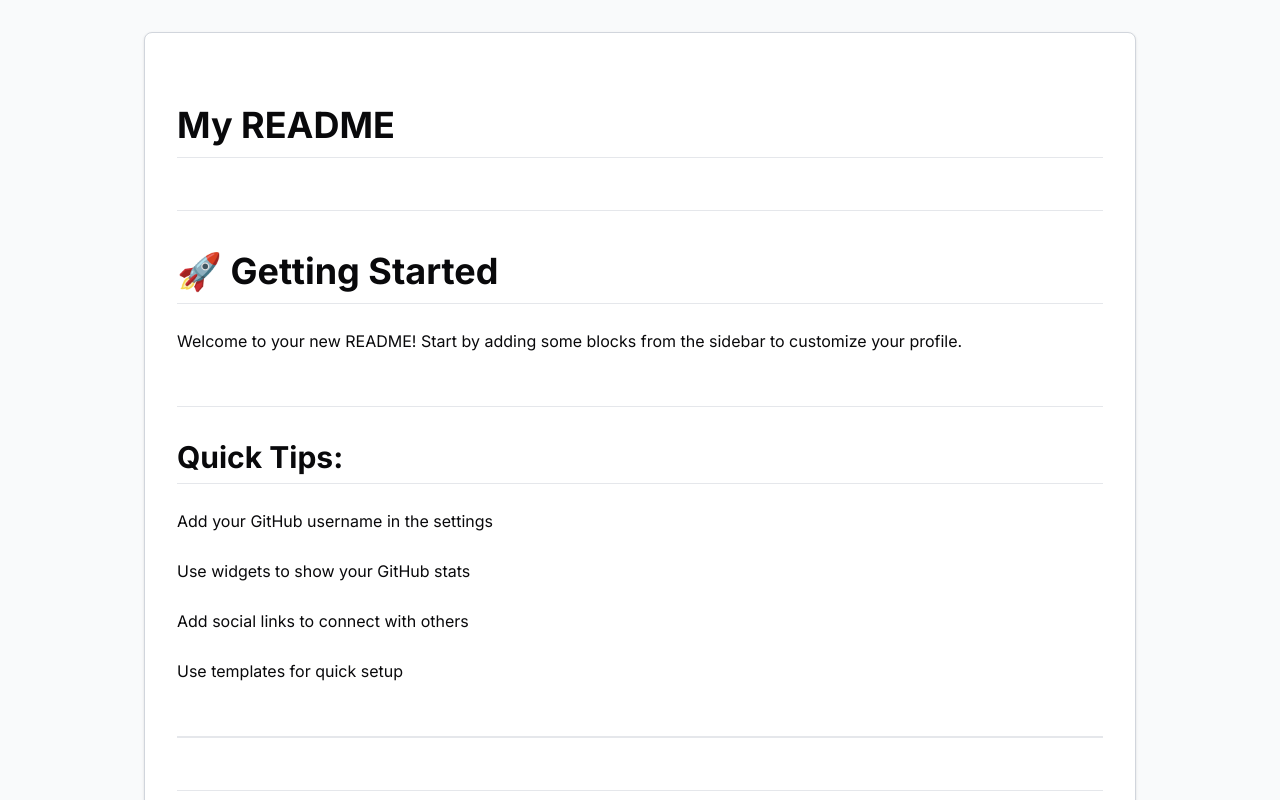
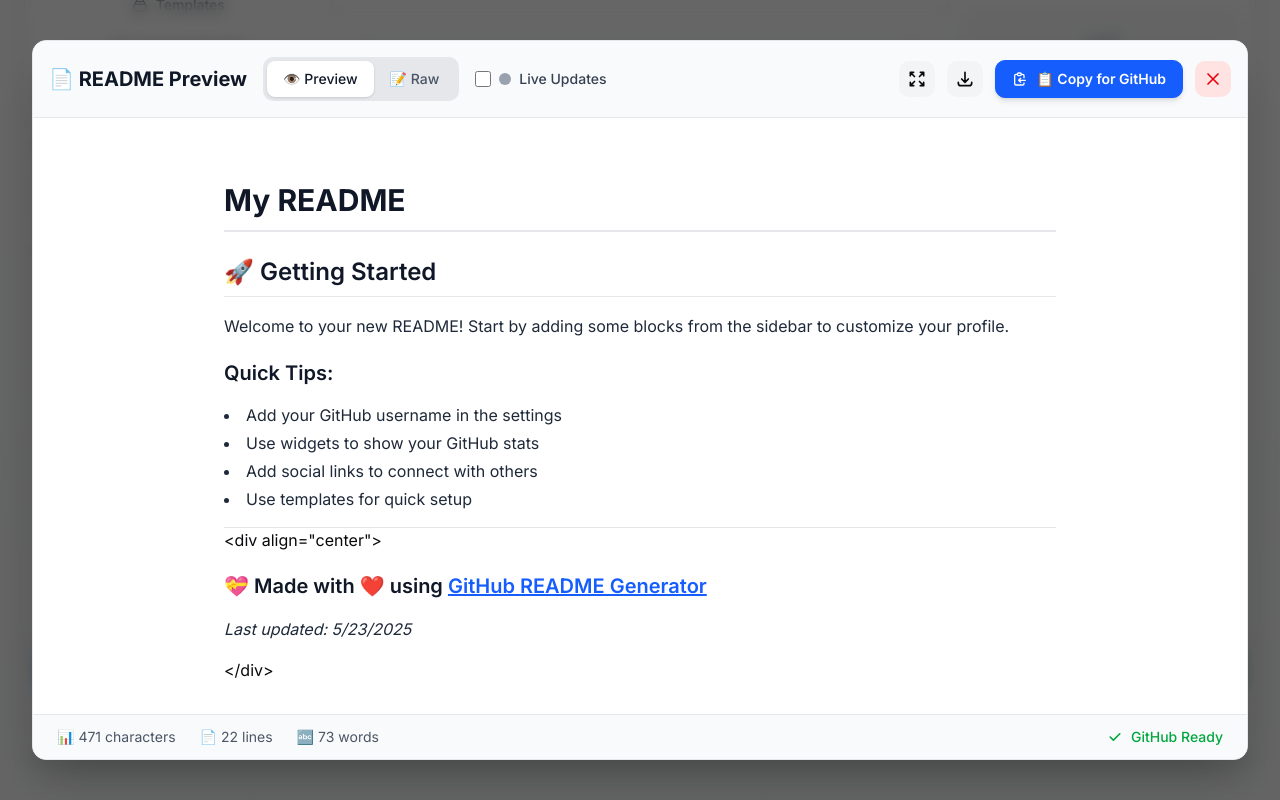
Before and after one commit to HarshitKumar9030/github_readme, a Next.js app: page /create in a window 1280 px wide. Both pictures are taken after a click on the button "Preview README". Shown: the part 387-1187 px from the top of the page. Built offline with nearby package versions, Linux system fonts and the light colour scheme.

Commit message:
feat: Implement InlineMarkdownRenderer for enhanced markdown rendering in README preview

```diff
--- a/src/app/create/README-Preview.tsx
+++ b/src/app/create/README-Preview.tsx
@@ -1,8 +1,10 @@
 "use client";
 
-import { motion } from "framer-motion";
-import { useState, useRef } from "react";
-import MarkdownRenderer from "@/components/MarkdownRenderer";
+import React, { useState } from "react";
+import ReactMarkdown from "react-markdown";
+import remarkGfm from "remark-gfm";
+import { Prism as SyntaxHighlighter } from "react-syntax-highlighter";
+import { tomorrow } from "react-syntax-highlighter/dist/cjs/styles/prism";
 import { convertToGitHubCompatible } from "@/utils/inlineStylesConverter";
 import {
   copyGitHubMarkdown,
@@ -12,10 +14,155 @@ import {
 interface ReadmePreviewProps {
   content: string;
   onClose: () => void;
-  onCopy: () => void;
+  onCopy?: () => void;
   liveMode?: boolean;
   onLiveModeToggle?: (enabled: boolean) => void;
 }
+
+// Simple inline markdown renderer component
+const InlineMarkdownRenderer = ({ content }: { content: string }) => {
+  const [isDark, setIsDark] = useState(false);
+
+  React.useEffect(() => {
+    const checkTheme = () => {
+      setIsDark(document.documentElement.classList.contains('dark'));
+    };
+    checkTheme();
+
+    const observer = new MutationObserver(checkTheme);
+    observer.observe(document.documentElement, {
+      attributes: true,
+      attributeFilter: ['class']
+    });
+
+    return () => observer.disconnect();
+  }, []);
+
+  return (
+    <div className="prose prose-gray dark:prose-invert max-w-none">
+      <ReactMarkdown
+        remarkPlugins={[remarkGfm]}
+        components={{          code({ node, className, children, ...props }: any) {
+            const match = /language-(\w+)/.exec(className || '');
+            const isInline = !match;
+            return !isInline ? (
+              <SyntaxHighlighter
+                style={tomorrow}
+                language={match[1]}
+                PreTag="div"
+                className="rounded-md"
+              >
+                {String(children).replace(/\n$/, '')}
+              </SyntaxHighlighter>
+            ) : (
+              <code className="bg-gray-100 dark:bg-gray-800 px-1 py-0.5 rounded text-sm font-mono" {...props}>
+                {children}
+              </code>
+            );
+          },
+          img({ src, alt, ...props }) {
+            return (
+              <img
+                src={src}
+                alt={alt}
+                className="max-w-full h-auto rounded-lg shadow-sm border border-gray-200 dark:border-gray-700"
+                loading="lazy"
+                {...props}
+              />
+            );
+          },
+          a({ href, children, ...props }) {
+            return (
+              <a
+                href={href}
+                className="text-blue-600 dark:text-blue-400 hover:text-blue-800 dark:hover:text-blue-300 underline decoration-blue-600 dark:decoration-blue-400"
+                target="_blank"
+                rel="noopener noreferrer"
+                {...props}
+              >
+                {children}
+              </a>
+            );
+          },
+          table({ children, ...props }) {
+            return (
+              <div className="overflow-x-auto my-4">
+                <table className="min-w-full border-collapse border border-gray-300 dark:border-gray-600 rounded-lg" {...props}>
+                  {children}
+                </table>
+              </div>
+            );
+          },
+          th({ children, ...props }) {
+            return (
+              <th className="border border-gray-300 dark:border-gray-600 bg-gray-50 dark:bg-gray-700 px-4 py-2 text-left font-semibold text-gray-900 dark:text-white" {...props}>
+                {children}
+              </th>
+            );
+          },
+          td({ children, ...props }) {
+            return (
+              <td className="border border-gray-300 dark:border-gray-600 px-4 py-2 text-gray-800 dark:text-gray-200" {...props}>
+                {children}
+              </td>
+            );
+          },
+          blockquote({ children, ...props }) {
+            return (
+              <blockquote className="border-l-4 border-blue-500 dark:border-blue-400 pl-4 py-2 my-4 bg-blue-50 dark:bg-blue-900/20 italic text-gray-700 dark:text-gray-300" {...props}>
+                {children}
+              </blockquote>
+            );
+          },
+          h1({ children, ...props }) {
+            return (
+              <h1 className="text-3xl font-bold mt-8 mb-6 text-gray-900 dark:text-white border-b-2 border-gray-200 dark:border-gray-700 pb-3" {...props}>
+                {children}
+              </h1>
+            );
+          },
+          h2({ children, ...props }) {
+            return (
+              <h2 className="text-2xl font-semibold mt-6 mb-4 text-gray-900 dark:text-white border-b border-gray-200 dark:border-gray-700 pb-2" {...props}>
+                {children}
+              </h2>
+            );
+          },
+          h3({ children, ...props }) {
+            return (
+              <h3 className="text-xl font-semibold mt-5 mb-3 text-gray-900 dark:text-white" {...props}>
+                {children}
+              </h3>
+            );
+          },
+          ul({ children, ...props }) {
+            return (
+              <ul className="list-disc list-inside my-4 space-y-1 text-gray-800 dark:text-gray-200" {...props}>
+                {children}
+              </ul>
+            );
+          },
+          ol({ children, ...props }) {
+            return (
+              <ol className="list-decimal list-inside my-4 space-y-1 text-gray-800 dark:text-gray-200" {...props}>
+                {children}
+              </ol>
+            );
+          },
+          p({ children, ...props }) {
+            return (
+              <p className="my-4 text-gray-800 dark:text-gray-200 leading-relaxed" {...props}>
+                {children}
+              </p>
+            );
+          },
+        }}
+      >
+        {content}
+      </ReactMarkdown>
+    </div>
+  );
+};
 
 export default function ReadmePreview({
   content,
@@ -25,25 +172,23 @@ export default function ReadmePreview({
   onLiveModeToggle,
 }: ReadmePreviewProps) {
   const [viewMode, setViewMode] = useState<"preview" | "raw">("preview");
-  const [copyStatus, setCopyStatus] = useState<"idle" | "copying" | "copied">(
-    "idle"
-  );
+  const [copyStatus, setCopyStatus] = useState<"idle" | "copying" | "copied">("idle");
   const [isFullscreen, setIsFullscreen] = useState(false);
-  const contentRef = useRef<HTMLDivElement>(null);
+
   const handleCopy = async () => {
     setCopyStatus("copying");
     try {
       await copyGitHubMarkdown(content);
       setCopyStatus("copied");
-      onCopy();
-
+      onCopy?.();
       setTimeout(() => setCopyStatus("idle"), 3000);
     } catch (err) {
       console.error("Failed to copy markdown:", err);
       setCopyStatus("idle");
     }
   };
-  const downloadMarkdown = () => {
+
+  const handleDownload = () => {
     try {
       downloadGitHubMarkdown(content);
     } catch (err) {
@@ -53,264 +198,200 @@ export default function ReadmePreview({
 
   const toggleFullscreen = () => {
     setIsFullscreen(!isFullscreen);
-  };  return (
-    <div className="fixed inset-0 bg-gray-900/75 dark:bg-black/75 flex items-center justify-center z-50 p-4">
-      <motion.div
-        className={`bg-white dark:bg-gray-800 ${
+  };
+
+  // Get processed content for raw view
+  const rawContent = React.useMemo(() => {
+    return convertToGitHubCompatible(content);
+  }, [content]);
+
+  return (
+    <div className="fixed inset-0 bg-black/60 backdrop-blur-sm flex items-center justify-center z-50 p-4">
+      <div
+        className={`bg-white dark:bg-gray-900 shadow-2xl border border-gray-200 dark:border-gray-700 ${
           isFullscreen
-            ? "h-full w-full max-w-[100vw] max-h-[100vh]"
-            : "h-[85vh] w-[90vw] max-w-6xl rounded-xl shadow-2xl border-2 border-gray-200 dark:border-gray-700"
-        } overflow-hidden relative flex flex-col`}
-        initial={{ opacity: 0, scale: 0.95 }}
-        animate={{ opacity: 1, scale: 1 }}
-        transition={{ duration: 0.3, ease: "easeOut" }}
-      >        {/* Header Bar */}
-        <div className="flex-shrink-0 flex items-center justify-between p-4 border-b-2 border-blue-200 dark:border-blue-700 bg-blue-50 dark:bg-blue-900/50">
+            ? "h-screen w-screen"
+            : "h-[90vh] w-[95vw] max-w-7xl rounded-xl"
+        } overflow-hidden`}
+        style={{ display: "flex", flexDirection: "column" }}
+      >
+        {/* Header */}
+        <div
+          className="bg-gray-50 dark:bg-gray-800 border-b border-gray-200 dark:border-gray-700 p-4"
+          style={{ flexShrink: 0 }}
+        >
+          <div className="flex items-center justify-between">
             <div className="flex items-center gap-4">
-            <h2 className="text-lg font-semibold text-gray-900 dark:text-white">
-              🔍 README Preview
+              <h2 className="text-xl font-bold text-gray-900 dark:text-white">
+                📄 README Preview
               </h2>
-            {/* View Mode Toggle */}
-            <div className="flex rounded-lg bg-gray-200 dark:bg-gray-700 p-1">
+
+              {/* View Toggle */}
+              <div className="flex bg-gray-200 dark:bg-gray-700 rounded-lg p-1">
                 <button
                   onClick={() => setViewMode("preview")}
-                className={`px-3 py-1 text-sm font-medium rounded-md transition-colors ${
+                  className={`px-4 py-2 text-sm font-medium rounded-md transition-all duration-200 ${
                     viewMode === "preview"
                       ? "bg-white dark:bg-gray-600 text-gray-900 dark:text-white shadow-sm"
                       : "text-gray-600 dark:text-gray-400 hover:text-gray-900 dark:hover:text-white"
                   }`}
                 >
-                Preview
+                  👁️ Preview
                 </button>
                 <button
                   onClick={() => setViewMode("raw")}
-                className={`px-3 py-1 text-sm font-medium rounded-md transition-colors ${
+                  className={`px-4 py-2 text-sm font-medium rounded-md transition-all duration-200 ${
                     viewMode === "raw"
                       ? "bg-white dark:bg-gray-600 text-gray-900 dark:text-white shadow-sm"
                       : "text-gray-600 dark:text-gray-400 hover:text-gray-900 dark:hover:text-white"
                   }`}
                 >
-                Raw Markdown
+                  📝 Raw
                 </button>
               </div>
 
-            {/* Live Mode Toggle */}
+              {/* Live Mode */}
               {onLiveModeToggle && (
-              <div className="flex items-center gap-2">
                 <label className="flex items-center gap-2 text-sm font-medium text-gray-700 dark:text-gray-300">
                   <input
                     type="checkbox"
                     checked={liveMode}
                     onChange={(e) => onLiveModeToggle(e.target.checked)}
-                    className="rounded border-gray-300 text-blue-600 focus:ring-blue-500"
+                    className="w-4 h-4 text-green-600 rounded focus:ring-green-500"
                   />
-                  <span className="flex items-center gap-1">
+                  <span className="flex items-center gap-2">
                     <span
-                      className={`w-2 h-2 rounded-full ${
-                        liveMode ? "bg-green-500" : "bg-gray-400"
+                      className={`w-3 h-3 rounded-full ${
+                        liveMode ? "bg-green-500 animate-pulse" : "bg-gray-400"
                       }`}
-                    ></span>
+                    />
                     Live Updates
                   </span>
                 </label>
-              </div>
               )}
             </div>
 
             {/* Action Buttons */}
-          <div className="flex items-center gap-2">
+            <div className="flex items-center gap-3">
               <button
                 onClick={toggleFullscreen}
-              className="p-2 rounded-md bg-gray-100 dark:bg-gray-700 hover:bg-gray-200 dark:hover:bg-gray-600 text-gray-700 dark:text-gray-300 transition-colors"
-              title={isFullscreen ? "Exit fullscreen" : "Enter fullscreen"}
+                className="p-2 bg-gray-100 dark:bg-gray-700 hover:bg-gray-200 dark:hover:bg-gray-600 rounded-lg transition-colors"
+                title={isFullscreen ? "Exit fullscreen" : "Fullscreen"}
               >
-              {isFullscreen ? (
-                <svg
-                  className="w-4 h-4"
-                  fill="none"
-                  stroke="currentColor"
-                  viewBox="0 0 24 24"
-                >
-                  <path
-                    strokeLinecap="round"
-                    strokeLinejoin="round"
-                    strokeWidth={2}
-                    d="M6 18L18 6M6 6l12 12"
+                <svg className="w-5 h-5" fill="none" stroke="currentColor" viewBox="0 0 24 24">
+                  <path strokeLinecap="round" strokeLinejoin="round" strokeWidth={2}
+                    d={isFullscreen ? "M6 18L18 6M6 6l12 12" : "M4 8V4m0 0h4M4 4l5 5m11-1V4m0 0h-4m4 0l-5 5M4 16v4m0 0h4m-4 0l5-5m11 5l-5-5m5 5v-4m0 4h-4"}
                   />
                 </svg>
-              ) : (
-                <svg
-                  className="w-4 h-4"
-                  fill="none"
-                  stroke="currentColor"
-                  viewBox="0 0 24 24"
-                >
-                  <path
-                    strokeLinecap="round"
-                    strokeLinejoin="round"
-                    strokeWidth={2}
-                    d="M4 8V4m0 0h4M4 4l5 5m11-1V4m0 0h-4m4 0l-5 5M4 16v4m0 0h4m-4 0l5-5m11 5l-5-5m5 5v-4m0 4h-4"
-                  />
-                </svg>
-              )}{" "}
               </button>
 
               <button
-              onClick={downloadMarkdown}
-              className="p-2 rounded-md bg-gray-100 dark:bg-gray-700 hover:bg-gray-200 dark:hover:bg-gray-600 text-gray-700 dark:text-gray-300 transition-colors"
-              title="Download as README.md"
+                onClick={handleDownload}
+                className="p-2 bg-gray-100 dark:bg-gray-700 hover:bg-gray-200 dark:hover:bg-gray-600 rounded-lg transition-colors"
+                title="Download README.md"
               >
-              <svg
-                className="w-4 h-4"
-                fill="none"
-                stroke="currentColor"
-                viewBox="0 0 24 24"
-              >
-                <path
-                  strokeLinecap="round"
-                  strokeLinejoin="round"
-                  strokeWidth={2}
-                  d="M4 16v1a3 3 0 003 3h10a3 3 0 003-3v-1m-4-4l-4 4m0 0l-4-4m4 4V4"
-                />
+                <svg className="w-5 h-5" fill="none" stroke="currentColor" viewBox="0 0 24 24">
+                  <path strokeLinecap="round" strokeLinejoin="round" strokeWidth={2}
+                    d="M4 16v1a3 3 0 003 3h10a3 3 0 003-3v-1m-4-4l-4 4m0 0l-4-4m4 4V4" />
                 </svg>
               </button>
 
               <button
                 onClick={handleCopy}
                 disabled={copyStatus === "copying"}
-              className={`px-3 py-2 text-sm font-medium rounded-md flex items-center gap-2 transition-colors ${
+                className={`px-4 py-2 text-sm font-semibold rounded-lg flex items-center gap-2 transition-all duration-200 ${
                   copyStatus === "copied"
-                  ? "bg-green-100 dark:bg-green-900/30 text-green-700 dark:text-green-400"
-                  : "bg-blue-600 hover:bg-blue-700 text-white"
-              } disabled:opacity-50`}
-              title="Copy GitHub-optimized markdown to clipboard"
+                    ? "bg-green-100 dark:bg-green-900/30 text-green-700 dark:text-green-400 border border-green-300 dark:border-green-600"
+                    : copyStatus === "copying"
+                    ? "bg-blue-100 dark:bg-blue-900/30 text-blue-700 dark:text-blue-400 border border-blue-300 dark:border-blue-600"
+                    : "bg-blue-600 hover:bg-blue-700 text-white border border-blue-600 hover:border-blue-700 shadow-md hover:shadow-lg"
+                } disabled:opacity-50 disabled:cursor-not-allowed`}
+                title="Copy GitHub-optimized markdown"
               >
-              {copyStatus === "copying" ? (
-                <svg
-                  className="w-4 h-4 animate-spin"
-                  fill="none"
-                  stroke="currentColor"
-                  viewBox="0 0 24 24"
-                >
-                  <path
-                    strokeLinecap="round"
-                    strokeLinejoin="round"
-                    strokeWidth={2}
-                    d="M4 12a8 8 0 018-8V0C5.373 0 0 5.373 0 12h4zm2 5.291A7.962 7.962 0 014 12H0c0 3.042 1.135 5.824 3 7.938l3-2.647z"
-                  />
-                </svg>
-              ) : copyStatus === "copied" ? (
-                <svg
-                  className="w-4 h-4"
-                  fill="none"
-                  stroke="currentColor"
-                  viewBox="0 0 24 24"
-                >
-                  <path
-                    strokeLinecap="round"
-                    strokeLinejoin="round"
-                    strokeWidth={2}
-                    d="M5 13l4 4L19 7"
-                  />
-                </svg>
-              ) : (
-                <svg
-                  className="w-4 h-4"
-                  fill="none"
-                  stroke="currentColor"
-                  viewBox="0 0 24 24"
-                >
-                  <path
-                    strokeLinecap="round"
-                    strokeLinejoin="round"
-                    strokeWidth={2}
-                    d="M8 5H6a2 2 0 00-2 2v12a2 2 0 002 2h10a2 2 0 002-2v-1M8 5a2 2 0 002 2h2a2 2 0 002-2M8 5a2 2 0 012-2h2a2 2 0 012 2m0 0h2a2 2 0 012 2v3m2 4H10m0 0l3-3m-3 3l3 3"
-                  />
+                {copyStatus === "copying" && (
+                  <div className="w-4 h-4 border-2 border-current border-t-transparent rounded-full animate-spin" />
+                )}
+                {copyStatus === "copied" && (
+                  <svg className="w-4 h-4" fill="none" stroke="currentColor" viewBox="0 0 24 24">
+                    <path strokeLinecap="round" strokeLinejoin="round" strokeWidth={2} d="M5 13l4 4L19 7" />
                   </svg>
                 )}
-              {copyStatus === "copied"
-                ? "Copied!"
-                : copyStatus === "copying"
-                ? "Copying..."
-                : "Copy for GitHub"}
+                {copyStatus === "idle" && (
+                  <svg className="w-4 h-4" fill="none" stroke="currentColor" viewBox="0 0 24 24">
+                    <path strokeLinecap="round" strokeLinejoin="round" strokeWidth={2}
+                      d="M8 5H6a2 2 0 00-2 2v12a2 2 0 002 2h10a2 2 0 002-2v-1M8 5a2 2 0 002 2h2a2 2 0 002-2M8 5a2 2 0 012-2h2a2 2 0 012 2m0 0h2a2 2 0 012 2v3m2 4H10m0 0l3-3m-3 3l3 3" />
+                  </svg>
+                )}
+                {copyStatus === "copied" ? "✅ Copied!" : copyStatus === "copying" ? "⏳ Copying..." : "📋 Copy for GitHub"}
               </button>
 
               <button
                 onClick={onClose}
-              className="p-2 rounded-md bg-gray-100 dark:bg-gray-700 hover:bg-gray-200 dark:hover:bg-gray-600 text-gray-700 dark:text-gray-300 transition-colors"
+                className="p-2 bg-red-100 dark:bg-red-900/30 hover:bg-red-200 dark:hover:bg-red-900/50 text-red-600 dark:text-red-400 rounded-lg transition-colors"
                 title="Close preview"
               >
-              <svg
-                className="w-4 h-4"
-                fill="none"
-                stroke="currentColor"
-                viewBox="0 0 24 24"
-              >
-                <path
-                  strokeLinecap="round"
-                  strokeLinejoin="round"
-                  strokeWidth={2}
-                  d="M6 18L18 6M6 6l12 12"
-                />
+                <svg className="w-5 h-5" fill="none" stroke="currentColor" viewBox="0 0 24 24">
+                  <path strokeLinecap="round" strokeLinejoin="round" strokeWidth={2} d="M6 18L18 6M6 6l12 12" />
                 </svg>
               </button>
             </div>
-        </div>        {/* Content Area */}
-        <div className="flex-1 overflow-hidden min-h-0">
+          </div>
+        </div>
+
+        {/* Content */}
+        <div
+          className="flex-1 overflow-hidden"
+          style={{ minHeight: 0 }}
+        >
           {viewMode === "preview" ? (
-            <div
-              ref={contentRef}
-              className="h-full overflow-auto bg-white dark:bg-gray-900"
-            >
-              <div className="max-w-4xl mx-auto p-6">
-                {" "}
-                <MarkdownRenderer
-                  content={content}
-                  className="w-full"
-                  showAnchorLinks={false}
-                />
+            <div className="h-full overflow-auto bg-white dark:bg-gray-900">
+              <div className="max-w-4xl mx-auto p-8">
+                <InlineMarkdownRenderer content={content} />
               </div>
             </div>
           ) : (
-            <div className="h-full overflow-auto bg-gray-50 dark:bg-gray-900">
-              <pre className="p-6 text-sm text-gray-800 dark:text-gray-200 font-mono whitespace-pre-wrap">
-                {convertToGitHubCompatible(content)}
+            <div className="h-full overflow-auto bg-gray-50 dark:bg-gray-800">
+              <pre className="p-8 text-sm text-gray-800 dark:text-gray-200 font-mono whitespace-pre-wrap leading-relaxed">
+                {rawContent}
               </pre>
             </div>
-          )}        </div>        {/* Status Bar */}
-        <div className="flex-shrink-0 px-4 py-2 border-t-2 border-green-200 dark:border-green-700 bg-green-50 dark:bg-green-900/50">
-          <div className="flex items-center justify-between text-xs text-gray-500 dark:text-gray-400">
-            <div className="flex items-center gap-4">
-              <span>📊 {content.length} characters</span>
-              <span>{content.split("\n").length} lines</span>
-              <span>
-                {content.split(/\s+/).filter((word) => word.length > 0).length}{" "}
-                words
+          )}
+        </div>
+
+        {/* Footer */}
+        <div
+          className="bg-gray-50 dark:bg-gray-800 border-t border-gray-200 dark:border-gray-700 px-6 py-3"
+          style={{ flexShrink: 0 }}
+        >
+          <div className="flex items-center justify-between text-sm text-gray-600 dark:text-gray-400">
+            <div className="flex items-center gap-6">
+              <span className="flex items-center gap-1">
+                📊 {content.length.toLocaleString()} characters
+              </span>
+              <span className="flex items-center gap-1">
+                📄 {content.split("\n").length.toLocaleString()} lines
+              </span>
+              <span className="flex items-center gap-1">
+                🔤 {content.split(/\s+/).filter(w => w.length > 0).length.toLocaleString()} words
               </span>
             </div>
-            <div className="flex items-center gap-4">
-              <span className="flex items-center gap-1">
-                <svg
-                  className="w-3 h-3 text-green-500"
-                  fill="currentColor"
-                  viewBox="0 0 20 20"
-                >
-                  <path
-                    fillRule="evenodd"
-                    d="M16.707 5.293a1 1 0 010 1.414l-8 8a1 1 0 01-1.414 0l-4-4a1 1 0 011.414-1.414L8 12.586l7.293-7.293a1 1 0 011.414 0z"
-                    clipRule="evenodd"
-                  />
+            <div className="flex items-center gap-6">
+              <span className="flex items-center gap-2 text-green-600 dark:text-green-400 font-medium">
+                <svg className="w-4 h-4" fill="currentColor" viewBox="0 0 20 20">
+                  <path fillRule="evenodd" d="M16.707 5.293a1 1 0 010 1.414l-8 8a1 1 0 01-1.414 0l-4-4a1 1 0 011.414-1.414L8 12.586l7.293-7.293a1 1 0 011.414 0z" clipRule="evenodd" />
                 </svg>
-                GitHub Compatible
+                GitHub Ready
               </span>
-              <span className="flex items-center gap-1">
-                <span className="w-2 h-2 bg-green-500 rounded-full"></span>
-                Live Preview
+              {liveMode && (
+                <span className="flex items-center gap-2 text-blue-600 dark:text-blue-400 font-medium">
+                  <span className="w-3 h-3 bg-blue-500 rounded-full animate-pulse" />
+                  Live Mode
                 </span>
+              )}
             </div>
           </div>
         </div>
-      </motion.div>
+      </div>
     </div>
   );
 }
```
Also changed, not shown: test-copy-functionality.js (added, +63 -0 lines). Lines whose indentation alone changed are shown as unchanged.
